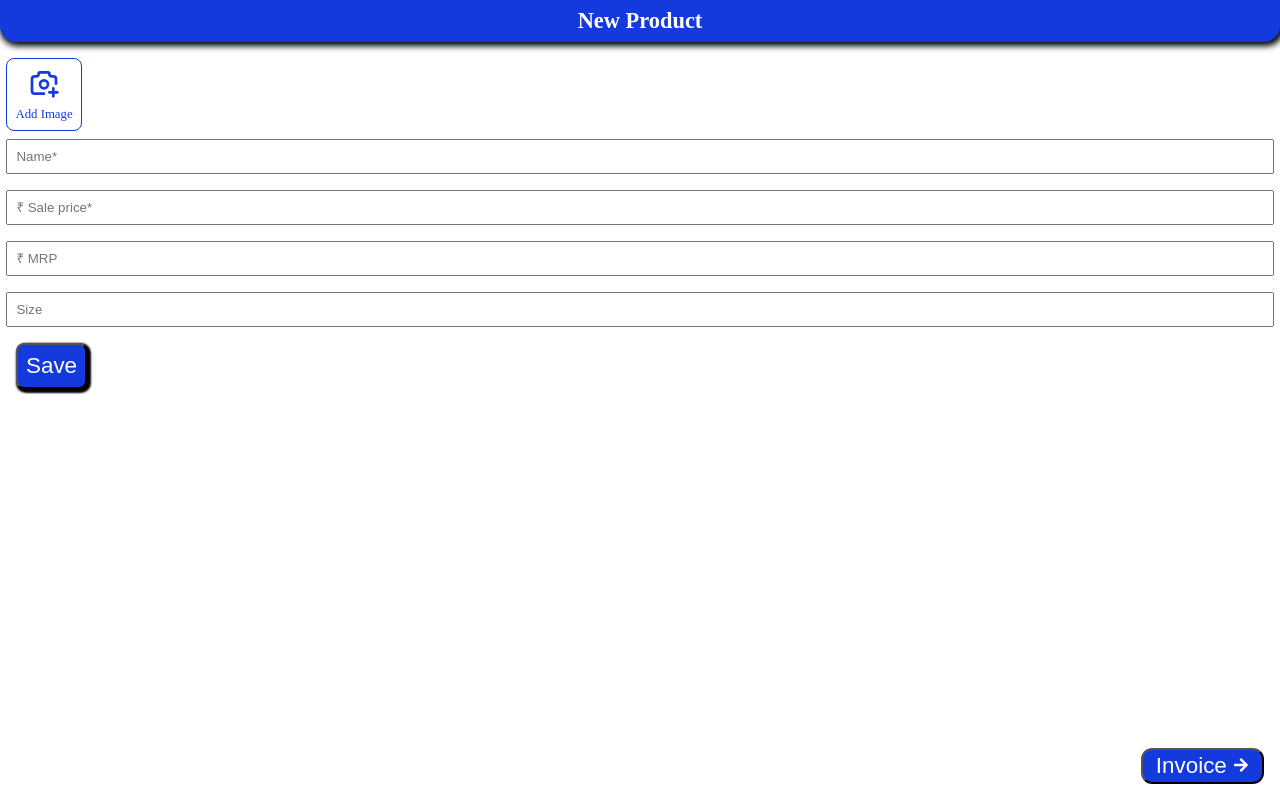
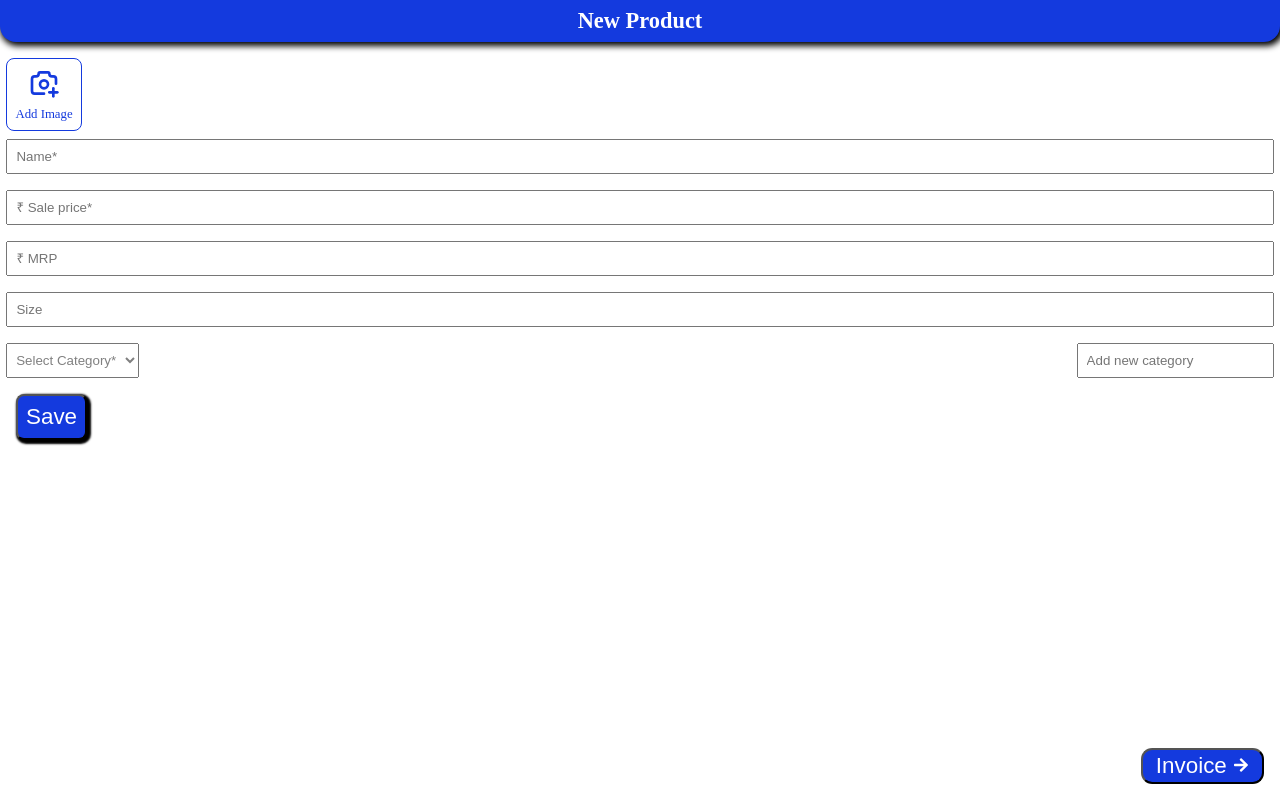
Before and after one commit to neeraj1264/Invoice, a React (Vite) app: page / in a window 1280 px wide. Built offline with nearby package versions, Linux system fonts and the light colour scheme.

Commit message:
added category option

```diff
--- a/src/components/Invoice/Invoice.css
+++ b/src/components/Invoice/Invoice.css
@@ -22,13 +22,23 @@
   top: 0;
 }
 
-.search-input{
+.search-input {
   position: fixed;
+}
+.category{
+  text-align: center;
+  background: var(--bg);
+  color: white;
+  width: fit-content;
+  margin: auto;
+  padding: .3rem 1rem;
+  border-radius: .5rem;
 }
 .main-box {
   display: flex;
   justify-content: space-between;
-  margin: 0 0.5rem;
+  /* border-bottom: 1px solid grey; */
+  margin: 1rem 0;
 }
 
 .img-box {
@@ -45,7 +55,6 @@ position: fixed;
   overflow: hidden;
   text-overflow: ellipsis;
   word-wrap: break-word;
-
 }
 
 .sub-box h3 {
@@ -101,7 +110,7 @@ position: fixed;
   margin-left: 0.4rem;
 }
 
-.remove-btn{
+.remove-btn {
   cursor: pointer;
   color: red;
   font-size: 1rem;
--- a/src/components/Invoice/Invoice.jsx
+++ b/src/components/Invoice/Invoice.jsx
@@ -36,10 +36,24 @@ const Invoice = () => {
     setSearchQuery(e.target.value);
   };
 
-   // Filter products based on the search query
-   const filteredProducts = selectedProducts.filter((product) =>
+  const filteredProducts = selectedProducts
+  .filter((product) =>
     product.name.toLowerCase().includes(searchQuery.toLowerCase())
-  );
+  )
+  .reduce((acc, product) => {
+    const category = product.category || "Others";
+
+    // Ensure the category key exists in the accumulator
+    if (!acc[category]) {
+      acc[category] = [];
+    }
+
+    // Add the product to the correct category group
+    acc[category].push(product);
+
+    return acc;
+  }, {});
+
 
   // Load products from localStorage on component mount
   useEffect(() => {
@@ -116,7 +130,6 @@ const Invoice = () => {
 
   // Navigate to the customer details page
   const handleDone = () => {
-
     if (productsToSend.length === 0) {
       alert("Please add at least one product before proceeding.");
       return; // Prevent navigation if no products are selected
@@ -132,33 +145,41 @@ const Invoice = () => {
     navigate(-1);
   };
 
+  useEffect(() => {
+    const products = JSON.parse(localStorage.getItem("products")) || [];
+    console.log("Loaded products:", products); // Debug log
+    setSelectedProducts(products);
+  }, []);
+
   return (
     <div>
       <FaArrowLeft className="back-arrow" onClick={handleBack} />
       <h1 className="invoice-header">Invoice Page</h1>
 
       {/* Add a search input to filter products */}
+      <div>
         <input
           style={{
-                margin: "-3.2rem 0 1rem .5rem" ,
+            margin: "-3.2rem 0 1rem .5rem",
             width: "90%",
           }}
           type="text"
           value={searchQuery}
           onChange={handleSearchChange}
           placeholder="Search products..."
-        className="search-input "
+          className="search-input"
         />
+      </div>
 
-      <div
-      style={{
-        margin: "6rem 0 3rem 0"
-      }}
-      >
-      {filteredProducts.length > 0 ? (
-        filteredProducts.map((product, index) => (
-          <div key={index}>
-            <div className="main-box">
+      <div style={{ margin: "6rem 0 3rem 0" }}>
+        {Object.keys(filteredProducts).length > 0 ? (
+         Object.keys(filteredProducts)
+         .sort((a, b) => a.localeCompare(b)) // Sort category names alphabetically
+         .map((category, index) => (
+            <React.Fragment key={index}>
+              <h2 className="category">{category}</h2>
+              {filteredProducts[category].map((product, idx) => (
+                <div key={idx} className="main-box">
                   <div className="img-box">
                     {product.image ? (
                       <img
@@ -171,22 +192,22 @@ const Invoice = () => {
                     )}
                   </div>
 
-              <div className="sub-box"
-               onMouseDown={handlePressStart} // For desktops
-               onMouseUp={handlePressEnd} // For desktops
-               onTouchStart={handlePressStart} // For touch devices
-               onTouchEnd={handlePressEnd} // For touch devices
+                  <div
+                    className="sub-box"
+                    onMouseDown={handlePressStart}
+                    onMouseUp={handlePressEnd}
+                    onTouchStart={handlePressStart}
+                    onTouchEnd={handlePressEnd}
                   >
                     <h3>
                       {product.name} {product.size ? `~ ${product.size}` : ""}
                     </h3>
-                {/* Show base price in invoice */}
                     <p style={{ color: "grey", fontWeight: 700 }}>
                       Price:{" "}
                       <span style={{ color: "black", fontWeight: 800 }}>
                         ₹ {product.price}
                       </span>
-                  {showRemoveBtn && ( // Show remove button only if showRemoveBtn is true
+                      {showRemoveBtn && (
                         <span
                           className="remove-btn"
                           onClick={() => handleRemoveProduct(product.name)}
@@ -195,7 +216,6 @@ const Invoice = () => {
                         </span>
                       )}
                     </p>
-
                   </div>
 
                   {productsToSend.some((prod) => prod.name === product.name) ? (
@@ -207,8 +227,11 @@ const Invoice = () => {
                         <FaMinusCircle />
                       </button>
                       <span style={{ margin: "0 .4rem" }}>
-                    {productsToSend.find((prod) => prod.name === product.name)
-                      ?.quantity || 1}
+                        {
+                          productsToSend.find(
+                            (prod) => prod.name === product.name
+                          )?.quantity || 1
+                        }
                       </span>
                       <button
                         className="icons"
@@ -229,14 +252,15 @@ const Invoice = () => {
                   )}
                 </div>
 
-            {/* Add horizontal line after each product detail */}
+              ))}
                <hr />
-          </div>
+            </React.Fragment>
           ))
         ) : (
           <p>No products selected</p>
         )}
       </div>
+
       {/* Display the total price */}
       <button onClick={handleDone} className="done">
         Next
@@ -244,6 +268,7 @@ const Invoice = () => {
       </button>
     </div>
   );
+
 };
 
 export default Invoice;
--- a/src/components/ProductAdded/NewProduct.css
+++ b/src/components/ProductAdded/NewProduct.css
@@ -80,6 +80,11 @@ input {
   justify-content: space-between;
 }
 
+.dropdown{
+  padding: .5rem .3rem;
+  margin: .5rem 0;
+  color: grey;
+}
 .save-button{
     bottom: 0;
     text-align: center;
--- a/src/components/ProductAdded/NewProduct.jsx
+++ b/src/components/ProductAdded/NewProduct.jsx
@@ -1,4 +1,4 @@
-import React, { useState } from "react";
+import React, { useState , useEffect} from "react";
 import { useNavigate } from "react-router-dom";
 import { TbCameraPlus } from "react-icons/tb";
 import {
@@ -29,7 +29,33 @@ const NewProduct = ({ setSelectedProducts }) => {
     mrp: "",
     size: "",
     image: "",
+    category: "",
   });
+
+  const [categories, setCategories] = useState([]);
+
+  const [newCategory, setNewCategory] = useState("");
+
+  useEffect(() => {
+    const savedCategories = JSON.parse(localStorage.getItem("categories"));
+    if (savedCategories) {
+      setCategories(savedCategories);
+    }
+  }, []);
+
+     // Handle adding a new category
+  const handleAddCategory = (e) => {
+    if (e.key === "Enter" && newCategory.trim()) {
+      // Check if the category already exists
+      const newCategoryTrimmed = newCategory.trim();
+      if (!categories.includes(newCategoryTrimmed)) {
+        const updatedCategories = [...categories, newCategoryTrimmed];
+        setCategories(updatedCategories);
+        localStorage.setItem("categories", JSON.stringify(updatedCategories)); // Save updated categories to localStorage
+      }
+      setNewCategory(""); // Clear the input field
+    }
+  };
 
   const handleInputChange = (e) => {
     const { name, value } = e.target;
@@ -62,40 +88,8 @@ const NewProduct = ({ setSelectedProducts }) => {
     }));
   };
 
-  // Add product to localStorage
-
-  // const handleAddProduct = () => {
-  //   if (product.name && product.price) {
-  //     const storedProducts = JSON.parse(localStorage.getItem("products")) || [];
-  //     const updatedProducts = [...storedProducts, product];
-  //     localStorage.setItem("products", JSON.stringify(updatedProducts));
-
-  //     // Reset form
-  //     setProduct({
-  //       name: "",
-  //       price: "",
-  //       mrp: "",
-  //       size: "",
-  //       image: "",
-  //     });
-
-  //     setShowPopup(true);
-
-  //   setTimeout(() => {
-  //     setShowPopup(false);
-  //   }, 500);
-
-  //   } else {
-  //     alert("Please fill in required fields!");
-  //   }
-  // };
-
   const handleAddProduct = () => {
-    if (!product.name || !product.price) {
-      // toast.error(``, {
-      //   className: "toast-error",
-      //   icon: "⚠️",
-      // });
+    if (!product.name || !product.price || !product.category) {
       toast.error("Please fill in the required fields!", toastOptions);
 
       return;
@@ -129,6 +123,7 @@ const NewProduct = ({ setSelectedProducts }) => {
       mrp: "",
       size: "",
       image: "",
+      category: "",
     });
 
     setShowPopup(true);
@@ -220,6 +215,34 @@ const NewProduct = ({ setSelectedProducts }) => {
           value={product.size}
           onChange={handleInputChange}
         />
+        {/* Dropdown for selecting category */}
+        <div
+        style={{display: "flex" , justifyContent: "space-between"}}
+        >
+        <select
+        name="category"
+        className="dropdown"
+        value={product.category}
+        onChange={handleInputChange}
+      >
+        <option value="">Select Category*</option>
+        {categories.map((category, index) => (
+          <option key={index} value={category}>
+            {category}
+          </option>
+        ))}
+      </select>
+
+        {/* Input for adding a new category */}
+        <input
+        type="text"
+        placeholder="Add new category"
+        value={newCategory}
+        onChange={(e) => setNewCategory(e.target.value)}
+        onKeyDown={handleAddCategory}
+        className="add-category-input"
+      />
+      </div>
       </div>
       <button className="save-button" onClick={handleAddProduct}>
         Save
```
Lines whose indentation alone changed are shown as unchanged.
